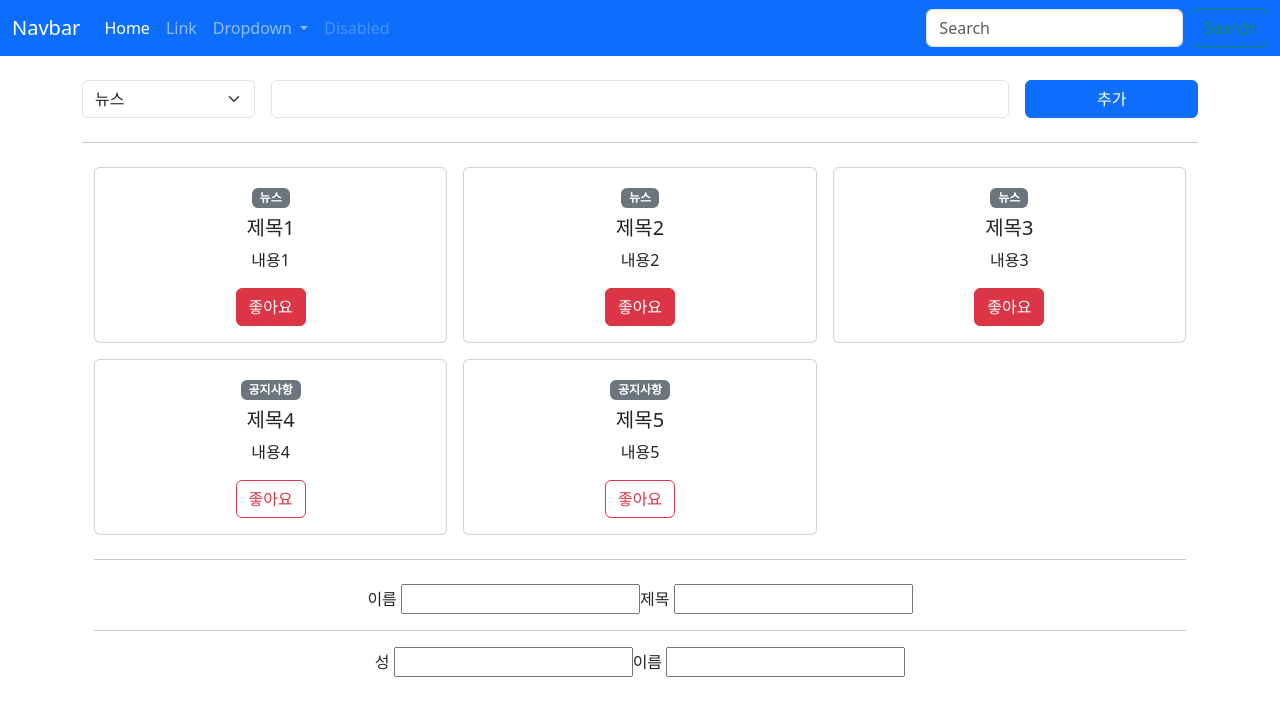
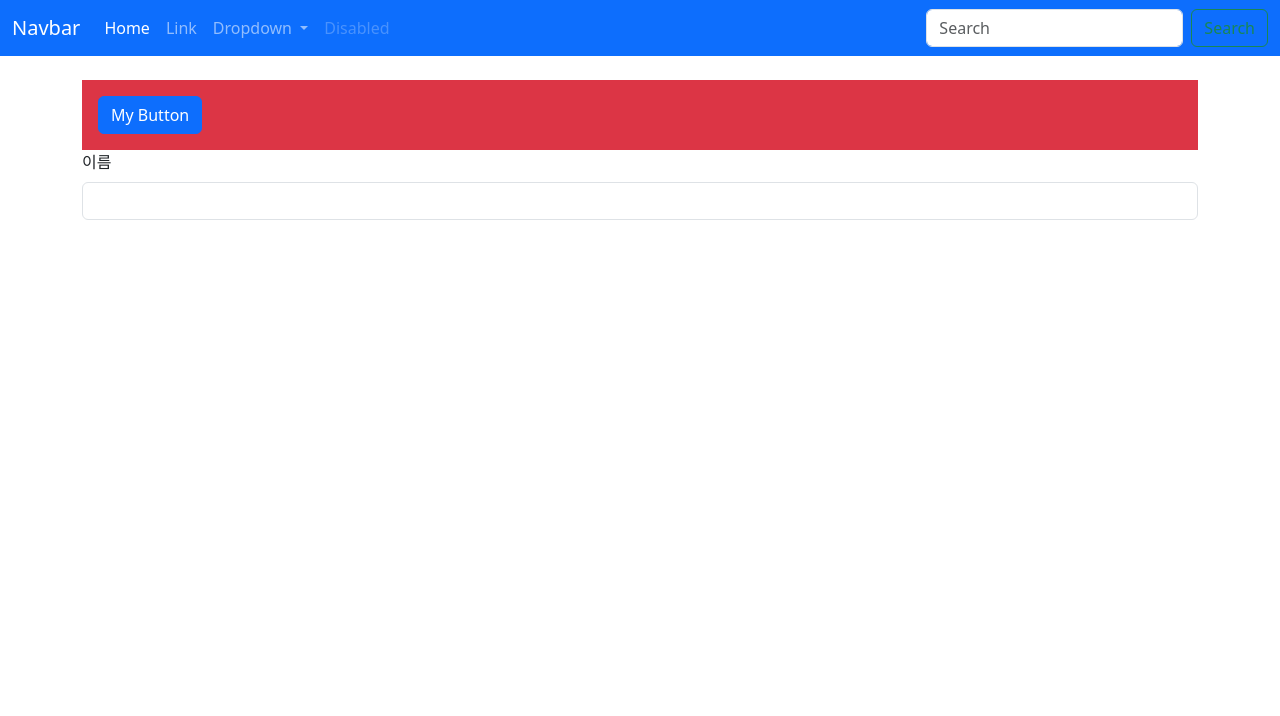
Before and after one commit to jbb4223/Learn-Vue-basic, a Vue app in the folder section2/: page / in a window 1280 px wide. Shown: the top 716 px of the page. Built offline with nearby package versions, Linux system fonts and the light colour scheme.

Commit message:
Non-Prop(fallthrough)

```diff
--- a/section2/src/components/LabelInput.vue
+++ b/section2/src/components/LabelInput.vue
@@ -1,13 +1,8 @@
 <template>
-	<label>
+	<label class="form-label" id="child-id">
 		{{ label }}
-		<!--		<input v-model="value" type="text" />-->
-		<input
-			type="text"
-			:value="modelValue"
-			@input="$emit('update:modelValue', $event.target.value)"
-		/>
 	</label>
+	<input type="text" v-bind="$attrs" class="form-control" :value="value" />
 </template>
 
 <script>
@@ -16,19 +11,16 @@
 export default {
 	props: ['modelValue', 'label'],
 	emits: ['update:modelValue'],
-	// setup(props, { emit }) {
-	// 	const value = computed({
-	// 		get() {
-	// 			return props.modelValue;
-	// 		},
-	// 		set(value) {
-	// 			emit('update:modelValue', value);
-	// 		},
-	// 	});
-	// 	return { value };
-
 	setup(props, { emit }) {
-		return {};
+		const value = computed({
+			get() {
+				return props.modelValue;
+			},
+			set(value) {
+				emit('update:modelValue', value);
+			},
+		});
+		return { value };
 	},
 };
 </script>
--- /dev/null
+++ b/section2/src/components/MyButton.vue
@@ -0,0 +1,32 @@
+<template>
+	<div class="p-3 bg-danger">
+		<!--		<button -->
+		<!--      class="btn btn-primary" -->
+		<!--      type="button" -->
+		<!--      v-bind="$attrs"-->
+		<!--    >-->
+		<button class="btn btn-primary" type="button" @click="sayHello">
+			My Button
+		</button>
+		<!-- {{ $attrs }} -->
+	</div>
+</template>
+
+<script>
+export default {
+	// 부모 컴포넌트에서 속성을 상속받지 않겠다.
+	// inheritAttrs: false,
+	emits: ['click'],
+	setup(props, { emit }) {
+		// console.log('context.att , context.attrs.onClick);
+		// context.attrs.onClick
+
+		const sayHello = () => {
+			emit('click');
+		};
+		return { sayHello };
+	},
+};
+</script>
+
+<style lang="scss" scoped></style>
--- a/section2/src/components/TheView.vue
+++ b/section2/src/components/TheView.vue
@@ -1,111 +1,27 @@
 <template>
-	<main class="container py-4">
-		<PostCreate @create-post="createPost"></PostCreate>
-
-		<hr class="my-4" />
-
-		<div class="container text-center">
-			<div class="row g-3">
-				<div class="col col-4" v-for="post in posts" :key="post.id">
-					<AppCard
-						:title="post.title"
-						:contents="post.contents"
-						:type="post.type"
-						:is-like="post.isLike"
-						@toggle-like="post.isLike = !post.isLike"
-					/>
-				</div>
-			</div>
-
-			<hr class="my-4" />
-			<!--
-        modelValue
-        update:modelValue
-      -->
-			<!--
-        <LabelInput
-          :model-value="username"
-          @update:modelValue="value => (username = value)"
-			  ></LabelInput>
-			-->
-			<LabelInput v-model="username" label="이름"></LabelInput>
-			<LabelTitle v-model:title="username" label="제목"></LabelTitle>
-			<hr />
-			<Username
-				v-model:firstname="firstname"
-				v-model:lastname="lastname"
-			></Username>
+	<main>
+		<div class="container py-4">
+			<!--			<MyButton class="my-button" id="my-button" @click="sayHello"></MyButton>-->
+			<MyButton class="my-button" id="my-button" @click="sayHello"></MyButton>
+			<LabelInput label="이름" data-id="id입니다."></LabelInput>
 		</div>
 	</main>
 </template>
 
 <script>
-import AppCard from '@/components/AppCard.vue';
-import PostCreate from '@/components/PostCreate.vue';
+import MyButton from '@/components/MyButton.vue';
 import LabelInput from '@/components/LabelInput.vue';
-import LabelTitle from '@/components/LabelTitle.vue';
-import Username from '@/components/Username.vue';
 
-import { reactive, ref } from 'vue';
 export default {
 	components: {
-		AppCard,
-		PostCreate,
+		MyButton,
 		LabelInput,
-		LabelTitle,
-		Username,
 	},
 	setup() {
-		const obj = reactive({
-			title: '제목1',
-			contents: '내용1',
-		});
-		const posts = reactive([
-			{
-				id: 1,
-				title: '제목1',
-				contents: '내용1',
-				isLike: true,
-				type: 'news',
-			},
-			{
-				id: 2,
-				title: '제목2',
-				contents: '내용2',
-				isLike: true,
-				type: 'news',
-			},
-			{
-				id: 3,
-				title: '제목3',
-				contents: '내용3',
-				isLike: true,
-				type: 'news',
-			},
-			{
-				id: 4,
-				title: '제목4',
-				contents: '내용4',
-				isLike: false,
-				type: 'notice',
-			},
-			{
-				id: 5,
-				title: '제목5',
-				contents: '내용5',
-				isLike: false,
-				type: 'notice',
-			},
-		]);
-		const createPost = newPost => {
-			console.log('newPost: ', newPost);
-			posts.push(newPost);
+		const sayHello = () => {
+			alert('안녕하세요!');
 		};
-		const username = ref('');
-
-		const firstname = ref('');
-		const lastname = ref('');
-		return { obj, posts, createPost, username, firstname, lastname };
+		return { sayHello };
 	},
 };
 </script>
```
Also changed, not shown: section2/src/components/PostIndex.vue (added, +98 -0 lines).
